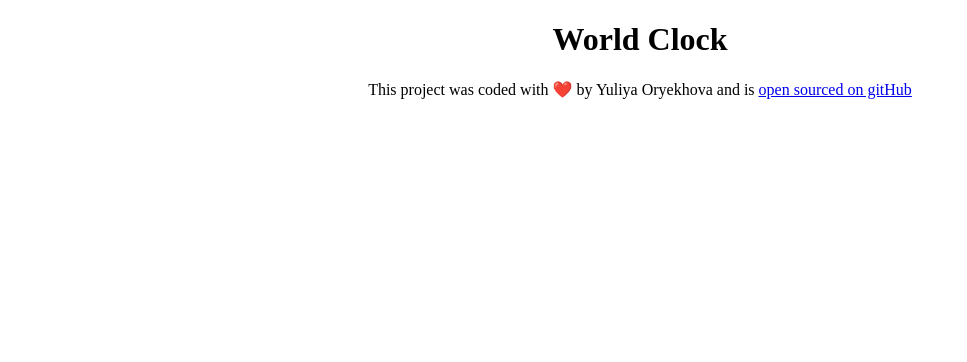
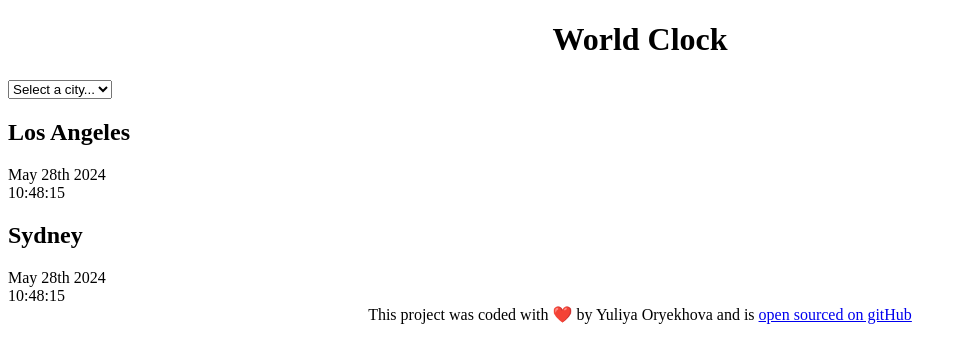
Before and after one commit to YuliyaOryekhova/world-clock, a plain HTML site: page index.html in a window 1280 px wide. Shown: the whole page, without its empty margins (0-967 px from the left). Drawn offline with Linux system fonts and the light colour scheme.

Commit message:
Added the basic HTML

```diff
--- a/index.html
+++ b/index.html
@@ -7,7 +7,27 @@
     <title>World Clock - Yuliya Oryekhova</title>
   </head>
   <body>
-    <h1>World Clock</h1>
+    <div class="container">
+      <h1>World Clock</h1>
+
+      <select>
+        <option value="">Select a city...</option>
+        <option value="">London</option>
+        <option value="">New York</option>
+        <option value="">Aukland</option>
+      </select>
+
+      <div class="city">
+        <h2>Los Angeles</h2>
+        <div class="date">May 28th 2024</div>
+        <div class="time">10:48:15</div>
+      </div>
+      <div class="city">
+        <h2>Sydney</h2>
+        <div class="date">May 28th 2024</div>
+        <div class="time">10:48:15</div>
+      </div>
+    </div>
     <footer>
       This project was coded with ❤️ by Yuliya Oryekhova and is
       <a href="https://github.com/YuliyaOryekhova/world-clock" target="_blank"
```
